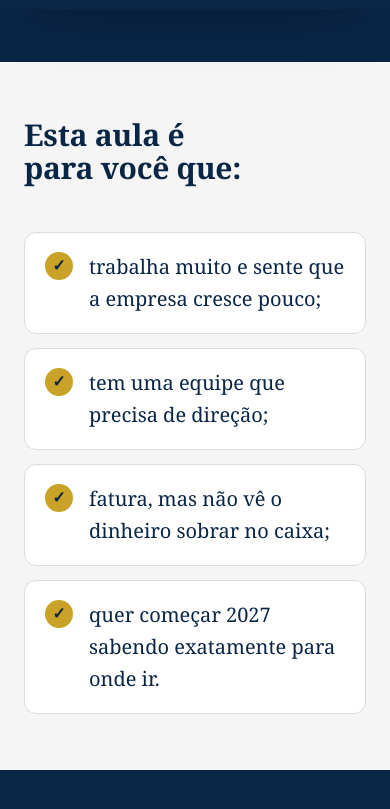
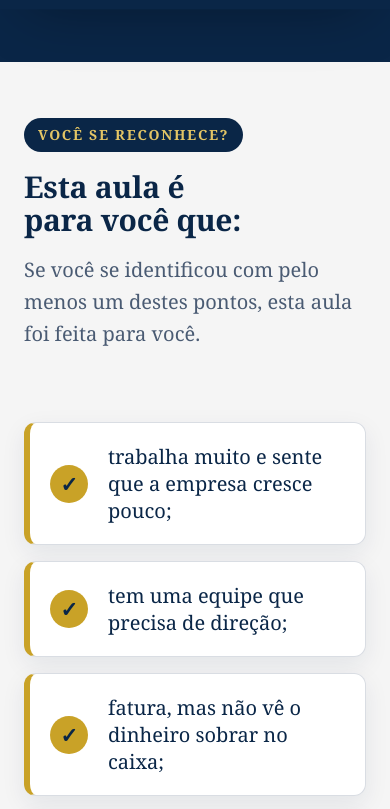
Before and after one commit to Rhalley21/pagina-de-captura-, a plain HTML site: page index.html in a window 390 px wide. Shown: the part 927-1736 px from the top of the page. Drawn offline with Linux system fonts and the light colour scheme.

Commit message:
Add files via upload

```diff
--- a/index.html
+++ b/index.html
@@ -88,6 +88,23 @@ body.thanks #obrigado{display:grid}
  body{font-size:18px}
 }
 @media (prefers-reduced-motion:reduce){html{scroll-behavior:auto}.btn,#barra{transition:none}}
+
+.two{align-items:start;gap:64px}
+.lead{position:sticky;top:32px}
+.eyebrow{display:inline-block;background:#0a2647;color:#e3c565;font-weight:700;font-size:14px;letter-spacing:.12em;text-transform:uppercase;padding:6px 14px;border-radius:99px;margin-bottom:18px}
+.lead h2{margin-bottom:18px}
+.lead p{color:var(--muted);font-size:20px;margin:0 0 28px;max-width:22em}
+.checks{gap:16px}
+.checks li{align-items:center;gap:20px;padding:24px 26px;font-size:22px;line-height:1.35;border:1px solid var(--line);border-left:6px solid var(--sun);box-shadow:0 8px 24px rgba(10,38,71,.08);transition:transform .15s,box-shadow .15s}
+.checks li:hover{transform:translateX(4px);box-shadow:0 12px 30px rgba(10,38,71,.14)}
+.checks li::before{width:38px;height:38px;font-size:21px;margin-top:0}
+@media (max-width:820px){
+ .lead{position:static}
+ .lead .btn{display:none}
+ .lead p{margin-bottom:8px}
+ .checks li{font-size:20px;padding:20px 20px}
+}
+@media (prefers-reduced-motion:reduce){.checks li{transition:none}.checks li:hover{transform:none}}
 </style>
 </head>
 <body>
@@ -115,7 +132,12 @@ body.thanks #obrigado{display:grid}
 
  <section>
   <div class="wrap two">
-   <h2>Esta aula é para você que:</h2>
+   <div class="lead">
+    <span class="eyebrow">Você se reconhece?</span>
+    <h2>Esta aula é para você que:</h2>
+    <p>Se você se identificou com pelo menos um destes pontos, esta aula foi feita para você.</p>
+    <a class="btn" href="#cadastro">Quero participar</a>
+   </div>
    <ul class="checks">
     <li>trabalha muito e sente que a empresa cresce pouco;</li>
     <li>tem uma equipe que precisa de direção;</li>
```
